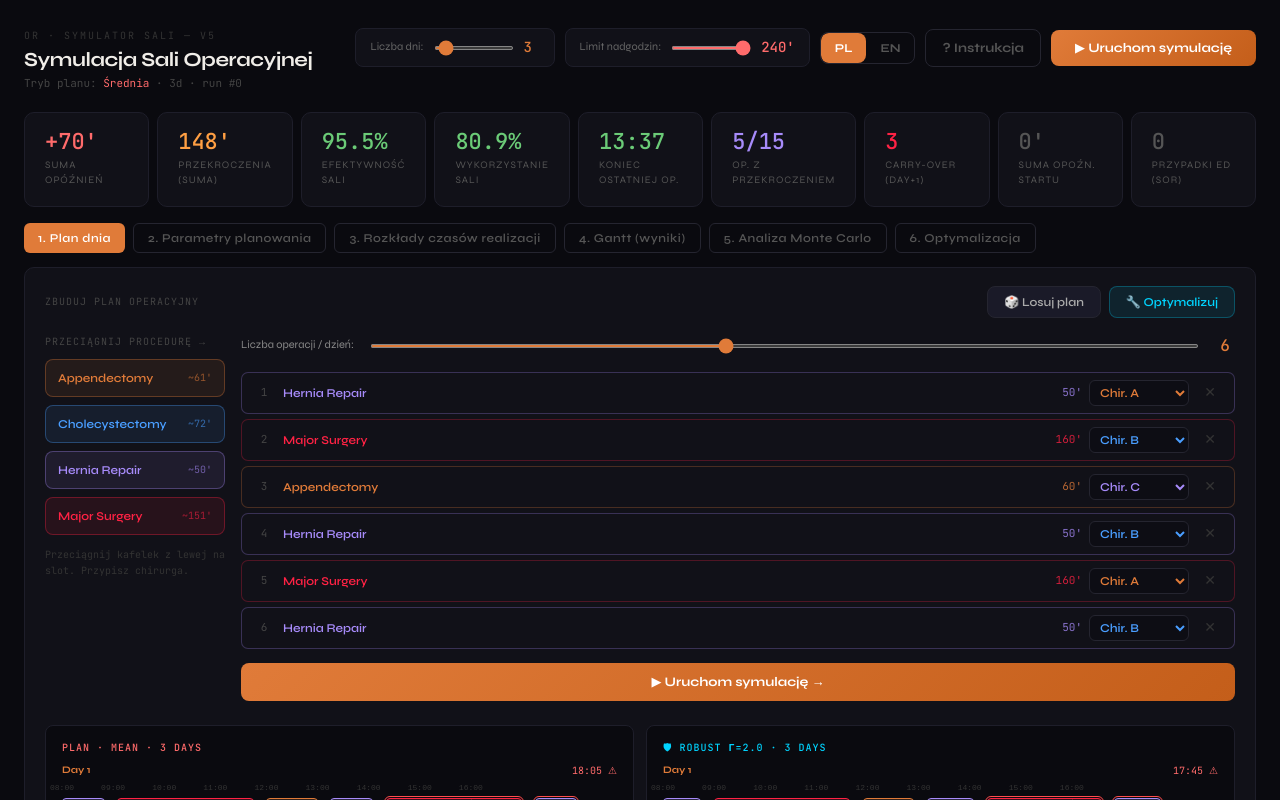
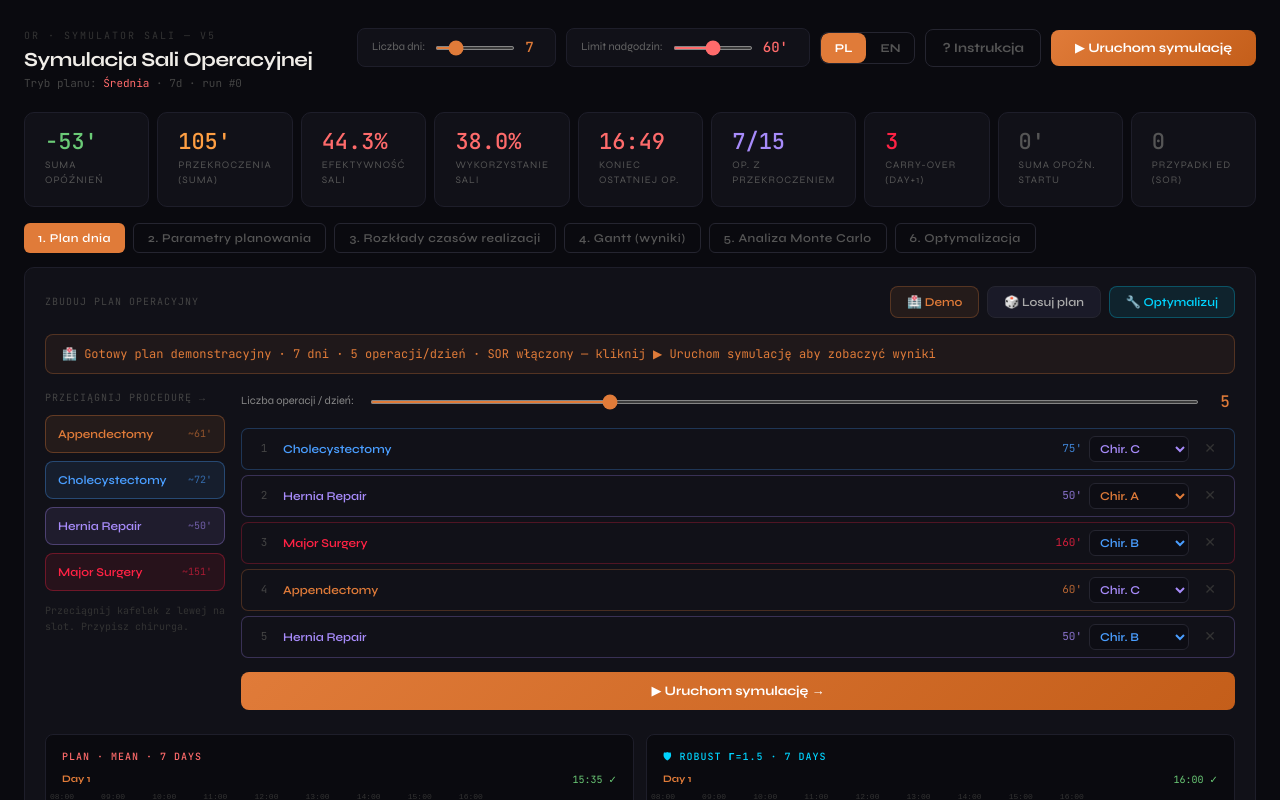
Before and after one commit to stanszulc/operating-room-simulator, a React (Vite) app in the folder or-simulator/: page / in a window 1280 px wide. Shown: the top 800 px of the page. Built offline with nearby package versions, Linux system fonts and the light colour scheme.

Commit message:
demo: default plan 7d/5ops/SOR, demo button resets all settings, welcome banner

```diff
--- a/or-simulator/src/App.jsx
+++ b/or-simulator/src/App.jsx
@@ -1070,6 +1070,17 @@ function buildRandomPlan(n) {
     chir: SURGEONS[Math.floor(Math.random() * SURGEONS.length)],
   }));
 }
+
+// Demo plan — fixed mix designed to show free slots + Rolling Horizon savings
+function buildDemoPlan() {
+  return [
+    { proc: "Cholecystectomy",  chir: "C" },
+    { proc: "Hernia Repair",    chir: "A" },
+    { proc: "Major Surgery",    chir: "B" },
+    { proc: "Appendectomy",     chir: "C" },
+    { proc: "Hernia Repair",    chir: "B" },
+  ];
+}
 function buildEmptySlots(n) {
   return Array.from({ length: n }, () => ({ proc: null, chir: "A" }));
 }
@@ -1366,10 +1377,10 @@ export default function ORSimV5() {
   const [planMode, setPlanMode]         = useLocalStorage("or_planMode", "mean");
   const [customOffsets, setCustomOffsets] = useLocalStorage("or_offsets", { Appendectomy:0, Cholecystectomy:0, "Hernia Repair":0, "Major Surgery":0 });
   const [lang, setLang]                 = useLocalStorage("or_lang", "pl");
-  const [numDays, setNumDays]           = useLocalStorage("or_numDays", 3);
-  const [overtimeLimit, setOvertimeLimit] = useLocalStorage("or_overtime", 240);
-  const [opsCount, setOpsCount]         = useLocalStorage("or_opsCount", 6);
-  const [slots, setSlots]               = useLocalStorage("or_slots", buildRandomPlan(6));
+  const [numDays, setNumDays]           = useLocalStorage("or_numDays", 7);
+  const [overtimeLimit, setOvertimeLimit] = useLocalStorage("or_overtime", 60);
+  const [opsCount, setOpsCount]         = useLocalStorage("or_opsCount", 5);
+  const [slots, setSlots]               = useLocalStorage("or_slots", buildDemoPlan());
   const [slotsRobust, setSlotsRobust]   = useState(null);
   const [optimizedDayPlans, setOptimizedDayPlans] = useState(null); // reserved for future use
   const [daysOptimized, setDaysOptimized] = useState(null); // rolling horizon result
@@ -1378,8 +1389,8 @@ export default function ORSimV5() {
   const [enableDelay, setEnableDelay]   = useLocalStorage("or_enableDelay", false);
   const [delayOnTime, setDelayOnTime]   = useLocalStorage("or_delayOnTime", 0.7);
   const [delayMean, setDelayMean]       = useLocalStorage("or_delayMean", 20);
-  const [enableSor, setEnableSor]       = useLocalStorage("or_enableSor", false);
-  const [sorLambda, setSorLambda]       = useLocalStorage("or_sorLambda", 1);
+  const [enableSor, setEnableSor]       = useLocalStorage("or_enableSor", true);
+  const [sorLambda, setSorLambda]       = useLocalStorage("or_sorLambda", 0.5);
   const [sorDuration, setSorDuration]   = useLocalStorage("or_sorDuration", 60);
   const [sorPriority, setSorPriority]   = useLocalStorage("or_sorPriority", "end");
 
@@ -1391,7 +1402,7 @@ export default function ORSimV5() {
   const [revenuePerMin, setRevenuePerMin] = useLocalStorage("or_revenue", 160);
   const [overtimeCostPerMin, setOvertimeCostPerMin] = useLocalStorage("or_otcost", 1100/60);
   const [dayOperatingCost, setDayOperatingCost] = useLocalStorage("or_daycost", 100);
-  const [robustLevel, setRobustLevel] = useLocalStorage("or_robustLevel", 2.0);
+  const [robustLevel, setRobustLevel] = useLocalStorage("or_robustLevel", 1.5);
   const [planningWindow, setPlanningWindow] = useLocalStorage("or_planWindow", 3);
 
   const t = T[lang];
@@ -1530,6 +1541,18 @@ export default function ORSimV5() {
     setOptimizedDayPlans(null);
   };
 
+  const handleResetDemo = () => {
+    setSlots(buildDemoPlan());
+    setOpsCount(5);
+    setNumDays(7);
+    setOvertimeLimit(60);
+    setEnableSor(true);
+    setSorLambda(0.5);
+    setRobustLevel(1.5);
+    setSlotsRobust(null);
+    setLastOptimizeResult(null);
+  };
+
   const [lastOptimizeResult, setLastOptimizeResult] = useState(null);
 
   const handleOptimize = useCallback(() => {
@@ -1705,6 +1728,7 @@ export default function ORSimV5() {
           <div style={{ display:"flex", justifyContent:"space-between", alignItems:"center", marginBottom:16 }}>
             <div style={{ fontSize:10, letterSpacing:"0.1em", color:"#444", textTransform:"uppercase", fontFamily:"'JetBrains Mono',monospace" }}>{t.schedule.title}</div>
             <div style={{ display:"flex", gap:8 }}>
+              <button onClick={handleResetDemo} style={{ background:"#e07b3918", border:"1px solid #e07b3944", color:"#e07b39", borderRadius:8, padding:"8px 16px", fontSize:12, fontWeight:600, cursor:"pointer", fontFamily:"'Syne',sans-serif" }}>🏥 Demo</button>
               <button onClick={handleRandomize} style={{ background:"#1a1a28", border:"1px solid #252530", color:"#aaa", borderRadius:8, padding:"8px 16px", fontSize:12, fontWeight:600, cursor:"pointer", fontFamily:"'Syne',sans-serif" }}>{t.schedule.randomize}</button>
               <button onClick={handleOptimize} style={{ background:"#00d4ff18", border:"1px solid #00d4ff44", color:"#00d4ff", borderRadius:8, padding:"8px 16px", fontSize:12, fontWeight:600, cursor:"pointer", fontFamily:"'Syne',sans-serif" }}>
                 🔧 {lang==="pl" ? "Optymalizuj" : "Optimize"}
@@ -1730,6 +1754,13 @@ export default function ORSimV5() {
               }
             </div>
           )}
+          <div style={{ marginBottom:16, padding:"10px 16px", borderRadius:8,
+            background:"#e07b3912", border:"1px solid #e07b3944",
+            fontSize:12, fontFamily:"'JetBrains Mono',monospace", color:"#e07b39" }}>
+            🏥 {lang==="pl"
+              ? "Gotowy plan demonstracyjny · 7 dni · 5 operacji/dzień · SOR włączony — kliknij ▶ Uruchom symulację aby zobaczyć wyniki"
+              : "Demo plan ready · 7 days · 5 ops/day · SOR enabled — click ▶ Run simulation to see results"}
+          </div>
           <ScheduleBuilder slots={slots} setSlots={setSlots} opsCount={opsCount} setOpsCount={setOpsCount}
             onRun={runSim} t={t.schedule} matrix={matrix} procParams={procParams} planMode={planMode}
             customOffsets={customOffsets} planColor={MODE_CONFIG[planMode].color} numDays={numDays}
```
